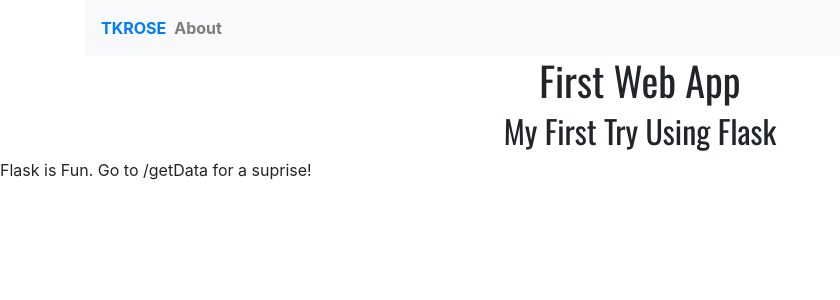
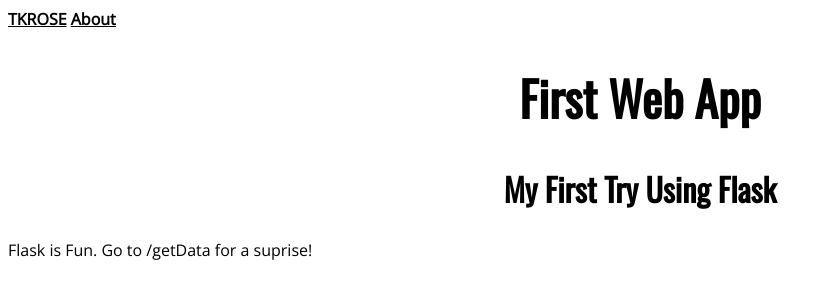
Before and after one commit to tkrose/dotMe, a Flask app: page / in a window 1280 px wide. Shown: the top 300 px of the page, without its empty margins (0-840 px from the left). Run offline with Flask 2, Linux system fonts and the light colour scheme; some libraries are stand-ins or nearby versions.

Commit message:
Killed the nav bar

```diff
--- a/templates/template.html
+++ b/templates/template.html
@@ -2,27 +2,19 @@
 <html lang="en" dir="ltr">
  <head>
    <meta charset="utf-8">
-   <title>Flask Parent Template</title>
+   <title>Talia's Part of the Internet</title>
 
    <link rel="stylesheet" href="https://fonts.googleapis.com/css?family=Oswald">
    <link rel="stylesheet" href="https://fonts.googleapis.com/css?family=Open Sans">
    <link rel="stylesheet" href="{{ url_for('static',filename='css/template.css') }}">
-   <link rel="stylesheet" href="https://stackpath.bootstrapcdn.com/bootstrap/4.5.0/css/bootstrap.min.css" integrity="sha384-9aIt2nRpC12Uk9gS9baDl411NQApFmC26EwAOH8WgZl5MYYxFfc+NcPb1dKGj7Sk" crossorigin="anonymous">
 
  </head>
  <body>
     <header>
       <div class="container">
-        <strong><nav class="navbar navbar-expand-lg navbar-light bg-light">
+        <strong><nav>
           <a class="menu" href="{{ url_for('home') }}">TKROSE</a>
-          <button class="navbar-toggler" type="button" data-toggle="collapse" data-target="#navbarNavAltMarkup" aria-controls="navbarNavAltMarkup" aria-expanded="false" aria-label="Toggle navigation">
-            <span class="navbar-toggler-icon"></span>
-          </button>
-          <div class="collapse navbar-collapse" id="navbarNavAltMarkup">
-            <div class="navbar-nav">
-              <a class="nav-item nav-link" href="{{ url_for('about') }}">About</a>
-            </div>
-          </div>
+          <a href="{{ url_for('about') }}">About</a>
         </nav></strong>
         <h1 class="logo">First Web App</h1>
       </div>
```
